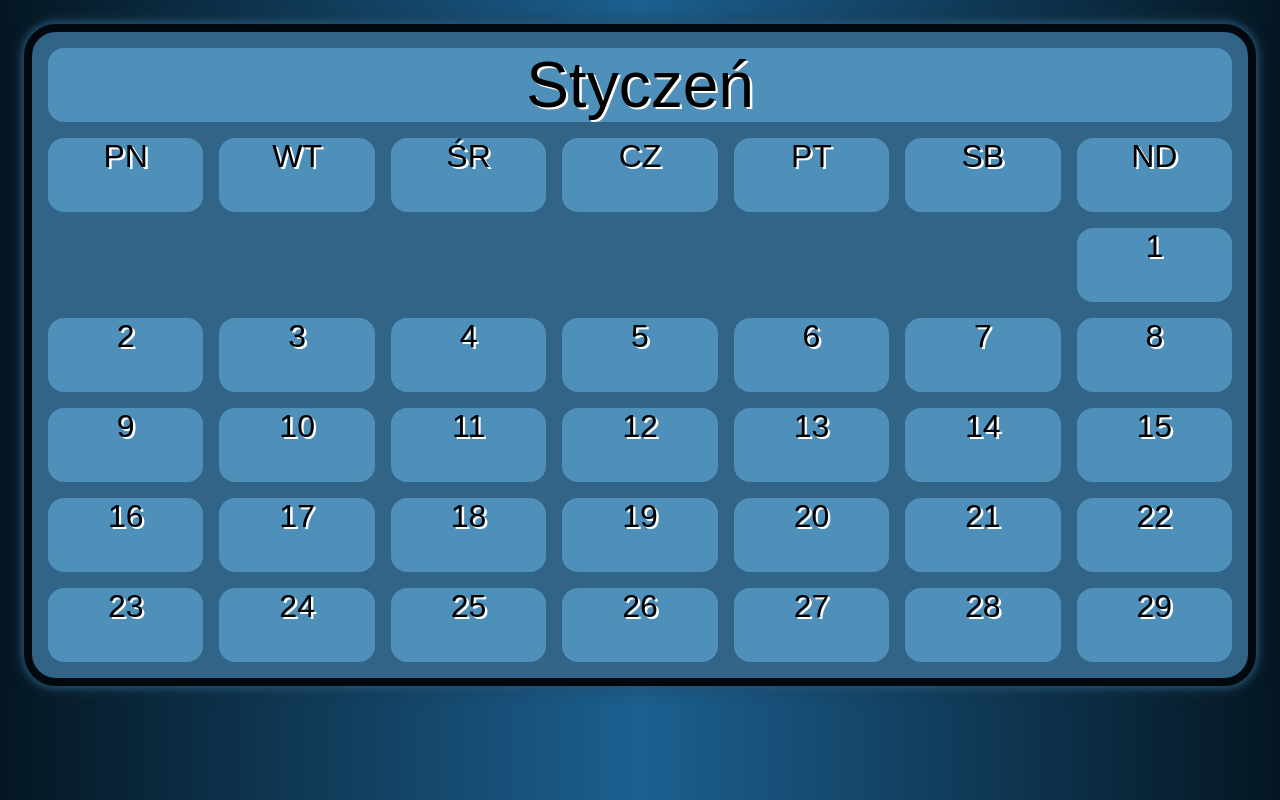
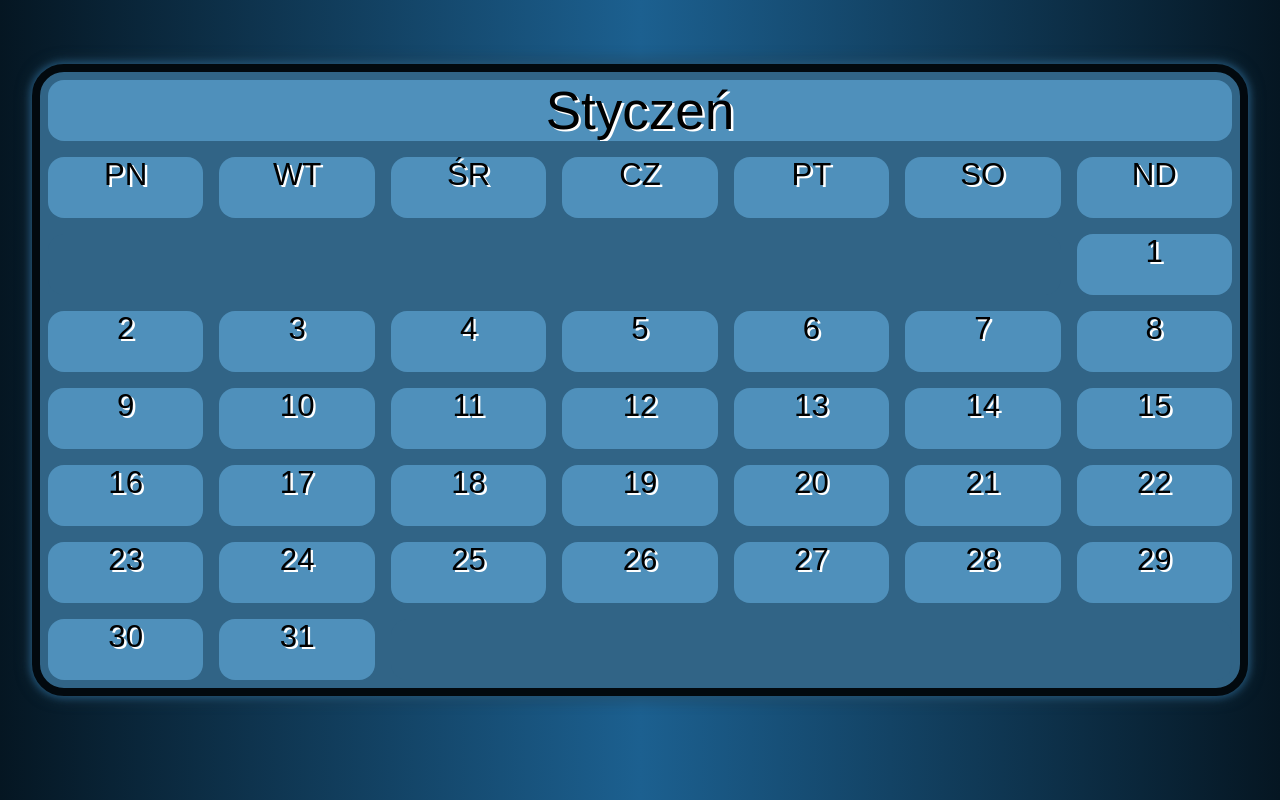
Before and after one commit to Kewin-Bieganski/AJP_PAI_Github, a plain HTML site: page Lab-1/index.html in a window 1280 px wide. Drawn offline with Linux system fonts and the light colour scheme.

Commit message:
Poprawki - Styczen ma 31 dni

```diff
--- a/Lab-1/index.html
+++ b/Lab-1/index.html
@@ -48,6 +48,8 @@
                 <div class="countDay"></div>
                 <div class="countDay"></div>
                 <div class="countDay"></div>
+                <div class="countDay"></div>
+                <div class="countDay"></div>
                 <div class="emptyEnd"></div>
             </div>
         </div>
--- a/Lab-1/style.css
+++ b/Lab-1/style.css
@@ -5,21 +5,18 @@
     --wednesday: "ŚR";
     --thursday: "CZ";
     --friday: "PT";
-    --saturday: "SB";
+    --saturday: "SO";
     --sunday: "ND";
-    font-size: 4vh;
+    font-size: 3.9vh;
 }
 
-html, body{
+html,
+body {
     margin: 0;
 }
 
 body {
     background: linear-gradient(90deg, #051622 0%, #1c6090 50%, #051622 100%);
-}
-
-.wrapper {
-    padding: 3vh;
 }
 
 .container {
@@ -31,13 +28,15 @@ body {
     overflow: hidden;
     box-shadow: 0 0 2vh #263946, 0 0 1vh #2183c8;
     text-shadow: 0.3vh 0.3vh #ffffff;
-    padding: 2vh;
+    padding: 1vh;
+    margin: 8vh 4vh;
 }
 
 .container > * {
     background-color: #4f90bb;
     border-radius: 2vh;
     transition: 0.4s;
+    overflow: inherit;
 }
 
 .container > .emptyStart,
@@ -52,7 +51,6 @@ body {
 .container > .countDay::after {
     counter-increment: dayCounter;
     content: counter(dayCounter);
-    padding: 2vh;
 }
 
 .container > .title {
@@ -61,7 +59,8 @@ body {
 
 .container > .title::before {
     content: var(--month);
-    font-size: 2rem;
+    font-size: 1.7rem;
+    transition: inherit;
 }
 
 .container > .dayName:nth-child(2)::before {
@@ -95,13 +94,13 @@ body {
 .container {
     display: grid;
     grid-template-columns: repeat(7, minmax(0, 1fr));
-    grid-template-rows: repeat(7, 1fr);
+    grid-template-rows: repeat(8, 1fr);
     gap: 2vh;
     text-align: center;
 }
 
 .container > .title {
-    grid-column: 1 / 8;
+    grid-column: 1 / -1;
 }
 
 .container > .emptyStart {
@@ -109,7 +108,7 @@ body {
 }
 
 .container > .emptyEnd {
-    display: none;
+    grid-column: 3 / -1;
 }
 
 .flat {
@@ -119,6 +118,7 @@ body {
 }
 
 .flat > .title,
+.flat > .countDay::after,
 .flat > .countDay::before {
     padding: 2vh;
 }
@@ -127,30 +127,37 @@ body {
     white-space: pre;
 }
 
-.flat > .countDay:nth-child(7n - 4)::before {
+.flat > .countDay:nth-child(7n - 3)::before {
     content: var(--monday) "\A";
 }
 
-.flat > .countDay:nth-child(7n - 3)::before {
+.flat > .countDay:nth-child(7n - 2)::before {
     content: var(--tuesday) "\A";
 }
-.flat > .countDay:nth-child(7n - 2)::before {
+.flat > .countDay:nth-child(7n - 1)::before {
     content: var(--wednesday) "\A";
 }
-.flat > .countDay:nth-child(7n - 1)::before {
+.flat > .countDay:nth-child(7n)::before {
     content: var(--thursday) "\A";
 }
-.flat > .countDay:nth-child(7n)::before {
+.flat > .countDay:nth-child(7n + 1)::before {
     content: var(--friday) "\A";
 }
-.flat > .countDay:nth-child(7n + 1)::before {
+.flat > .countDay:nth-child(7n + 2)::before {
     content: var(--saturday) "\A";
 }
-.flat > .countDay:nth-child(7n + 2)::before {
+.flat > .countDay:nth-child(7n + 3)::before {
     content: var(--sunday) "\A";
 }
 
 .flat > .emptyStart,
+.flat > .emptyEnd,
 .flat > .dayName {
     display: none;
 }
+
+@media screen and (max-width: 450px) {
+    :root {
+        font-size: 5vw;
+    }
+}
```
